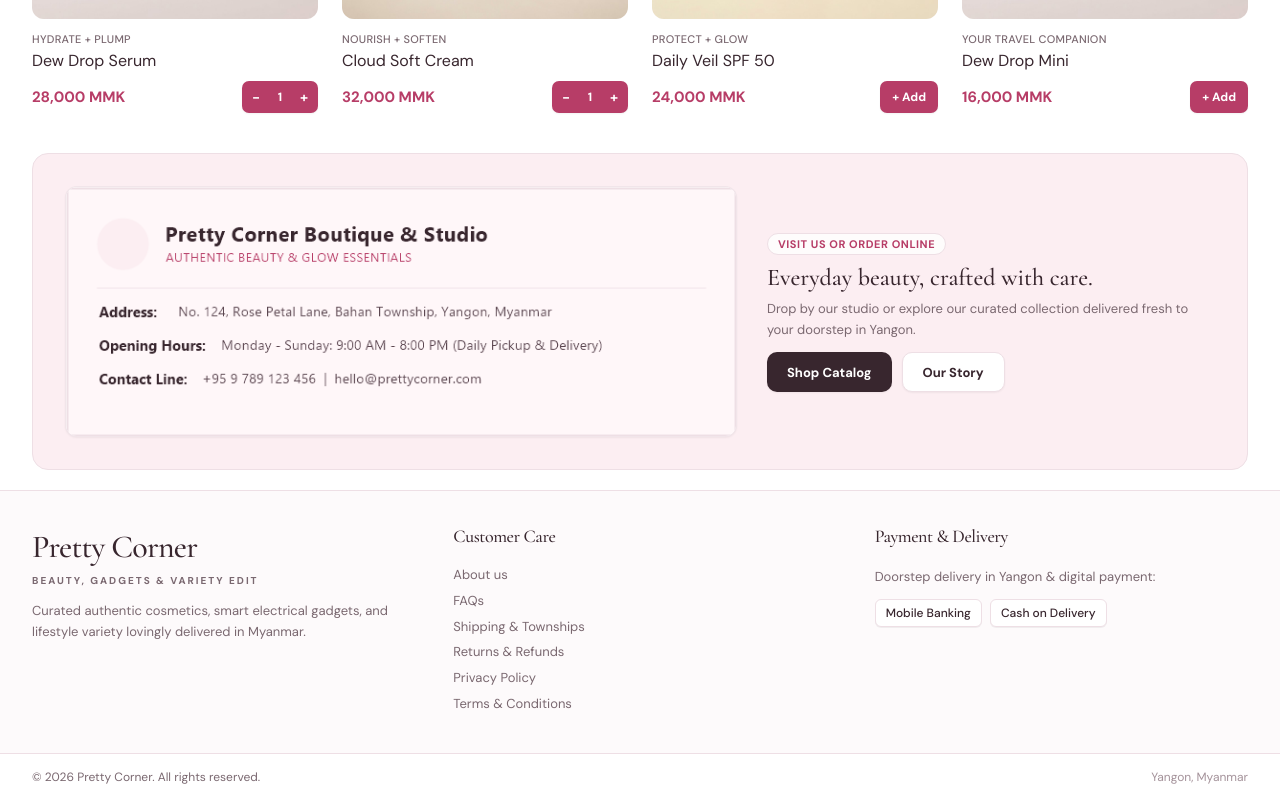
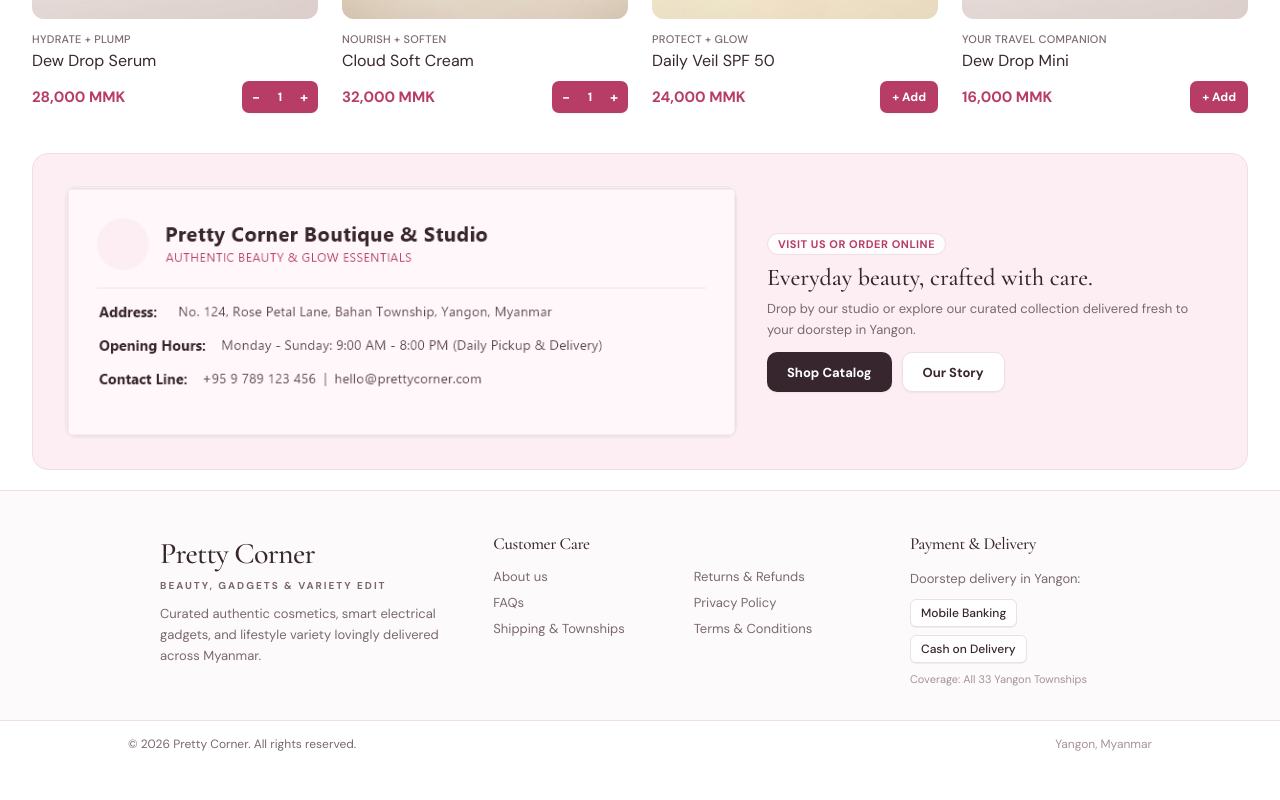
Before and after one commit to TheinMinHtet/Pretty_Corner, a Next.js app: page / in a window 1280 px wide. Shown: the part 1150-1950 px from the top of the page. After the commit the page ends 1917 px from the top, so only its background shows below. Built offline with nearby package versions, Linux system fonts and the light colour scheme.

Commit message:
style(footer): center and evenly distribute 3 columns to eliminate blank right space

```diff
--- a/src/components/Footer.tsx
+++ b/src/components/Footer.tsx
@@ -6,13 +6,13 @@ import Link from 'next/link';
 export default function Footer() {
   return (
     <footer className="w-full bg-[#fdfafb] border-t border-[#eedfe5] mt-auto">
-      {/* 1. Main Footer Grid: 2 columns on mobile (Brand spans 2 cols, Customer Care & Payment side-by-side), 3 columns on desktop */}
-      <div className="max-w-7xl mx-auto px-5 sm:px-6 lg:px-8 pt-5 sm:pt-6 lg:pt-8 pb-5 sm:pb-8 lg:pb-10">
-        <div className="grid grid-cols-2 md:grid-cols-3 gap-5 sm:gap-8 lg:gap-12">
-          {/* Column 1: Brand & Philosophy - Spans 2 cols on mobile, 1 col on desktop */}
-          <div className="col-span-2 md:col-span-1 flex flex-col space-y-2 sm:space-y-3">
+      {/* 1. Main Footer Grid: Centered max-w-5xl container with evenly balanced columns */}
+      <div className="max-w-5xl mx-auto px-5 sm:px-6 lg:px-8 pt-6 sm:pt-8 lg:pt-10 pb-6 sm:pb-8">
+        <div className="grid grid-cols-1 sm:grid-cols-2 md:grid-cols-12 gap-6 sm:gap-8 lg:gap-10 items-start">
+          {/* Column 1: Brand & Philosophy (4 cols on desktop) */}
+          <div className="sm:col-span-2 md:col-span-4 flex flex-col space-y-2 sm:space-y-2.5">
             <Link href="/" className="inline-block group">
-              <span className="font-serif text-[24px] sm:text-[30px] lg:text-[32px] font-medium text-[#38262e] tracking-tight group-hover:text-[#b73d67] transition-colors">
+              <span className="font-serif text-[26px] sm:text-[28px] lg:text-[30px] font-medium text-[#38262e] tracking-tight group-hover:text-[#b73d67] transition-colors">
                 Pretty Corner
               </span>
               <p className="font-sans text-[9px] sm:text-[10px] font-bold tracking-[2px] text-[#7a6870] uppercase mt-0.5">
@@ -21,19 +21,24 @@ export default function Footer() {
             </Link>
 
             <p className="text-[12px] sm:text-[13px] text-[#7a6870] leading-relaxed max-w-sm">
-              Curated authentic cosmetics, smart electrical gadgets, and lifestyle variety lovingly delivered in Myanmar.
+              Curated authentic cosmetics, smart electrical gadgets, and lifestyle variety lovingly delivered across Myanmar.
             </p>
           </div>
 
-          {/* Column 2: Customer Care */}
-          <div className="col-span-1">
-            <h4 className="font-serif text-[16px] sm:text-[18px] font-medium text-[#38262e] mb-2.5 sm:mb-4 tracking-tight">
+          {/* Column 2: Customer Care (5 cols on desktop, 2-column balanced link matrix) */}
+          <div className="sm:col-span-1 md:col-span-5">
+            <h4 className="font-serif text-[16px] sm:text-[17px] font-medium text-[#38262e] mb-2.5 sm:mb-3 tracking-tight">
               Customer Care
             </h4>
-            <ul className="space-y-1.5 sm:space-y-2 text-[12px] sm:text-[13px] text-[#7a6870] leading-snug">
+            <ul className="grid grid-cols-2 gap-x-4 sm:gap-x-6 gap-y-2 text-[12px] sm:text-[13px] text-[#7a6870] leading-snug">
               <li>
                 <Link href="/about" className="hover:text-[#b73d67] transition-colors inline-block">
                   About us
+                </Link>
+              </li>
+              <li>
+                <Link href="/policies/returns" className="hover:text-[#b73d67] transition-colors inline-block">
+                  Returns & Refunds
                 </Link>
               </li>
               <li>
@@ -42,18 +47,13 @@ export default function Footer() {
                 </Link>
               </li>
               <li>
-                <Link href="/policies/shipping" className="hover:text-[#b73d67] transition-colors inline-block">
-                  Shipping & Townships
+                <Link href="/policies/privacy" className="hover:text-[#b73d67] transition-colors inline-block">
+                  Privacy Policy
                 </Link>
               </li>
               <li>
-                <Link href="/policies/returns" className="hover:text-[#b73d67] transition-colors inline-block">
-                  Returns & Refunds
-                </Link>
-              </li>
-              <li>
-                <Link href="/policies/privacy" className="hover:text-[#b73d67] transition-colors inline-block">
-                  Privacy Policy
+                <Link href="/policies/shipping" className="hover:text-[#b73d67] transition-colors inline-block">
+                  Shipping & Townships
                 </Link>
               </li>
               <li>
@@ -64,29 +64,32 @@ export default function Footer() {
             </ul>
           </div>
 
-          {/* Column 3: Payment & Delivery */}
-          <div className="col-span-1">
-            <h4 className="font-serif text-[16px] sm:text-[18px] font-medium text-[#38262e] mb-2.5 sm:mb-4 tracking-tight">
+          {/* Column 3: Payment & Delivery (3 cols on desktop) */}
+          <div className="sm:col-span-1 md:col-span-3">
+            <h4 className="font-serif text-[16px] sm:text-[17px] font-medium text-[#38262e] mb-2.5 sm:mb-3 tracking-tight">
               Payment & Delivery
             </h4>
-            <p className="text-[12px] sm:text-[13px] text-[#7a6870] leading-relaxed mb-2.5 sm:mb-3">
-              Doorstep delivery in Yangon & digital payment:
+            <p className="text-[12px] sm:text-[13px] text-[#7a6870] leading-relaxed mb-2.5">
+              Doorstep delivery in Yangon:
             </p>
-            <div className="flex flex-col sm:flex-row flex-wrap gap-1.5 sm:gap-2 text-[11px] sm:text-[12px] font-medium text-[#38262e]">
-              <span className="bg-white border border-[#eedfe5] px-2.5 py-1 rounded-[6px] shadow-2xs inline-block w-fit">
+            <div className="flex flex-wrap gap-2 text-[11px] sm:text-[12px] font-medium text-[#38262e]">
+              <span className="bg-white border border-[#eedfe5] px-2.5 py-1 rounded-[6px] shadow-2xs">
                 Mobile Banking
               </span>
-              <span className="bg-white border border-[#eedfe5] px-2.5 py-1 rounded-[6px] shadow-2xs inline-block w-fit">
+              <span className="bg-white border border-[#eedfe5] px-2.5 py-1 rounded-[6px] shadow-2xs">
                 Cash on Delivery
               </span>
             </div>
+            <p className="text-[11px] text-[#a4929a] mt-2">
+              Coverage: All 33 Yangon Townships
+            </p>
           </div>
         </div>
       </div>
 
       {/* 2. Bottom Copyright Bar */}
       <div className="border-t border-[#eedfe5] bg-white py-3.5 pb-[calc(4.75rem+env(safe-area-inset-bottom,0px))] md:py-3.5 px-5 sm:px-6 lg:px-8">
-        <div className="max-w-7xl mx-auto flex flex-col sm:flex-row items-center justify-between gap-2 text-[11px] sm:text-[12px] text-[#7a6870] text-center sm:text-left">
+        <div className="max-w-5xl mx-auto flex flex-col sm:flex-row items-center justify-between gap-2 text-[11px] sm:text-[12px] text-[#7a6870] text-center sm:text-left">
           <p>© {new Date().getFullYear()} Pretty Corner. All rights reserved.</p>
           <p className="text-[#a4929a]">
             Yangon, Myanmar
```
